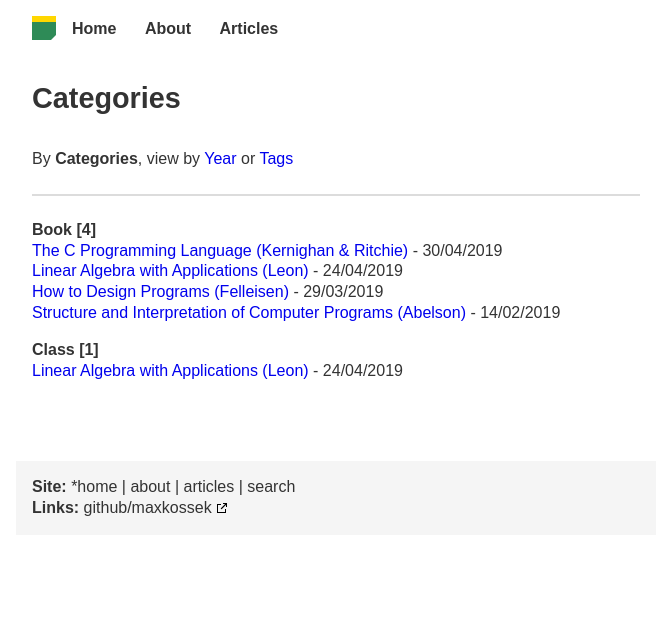
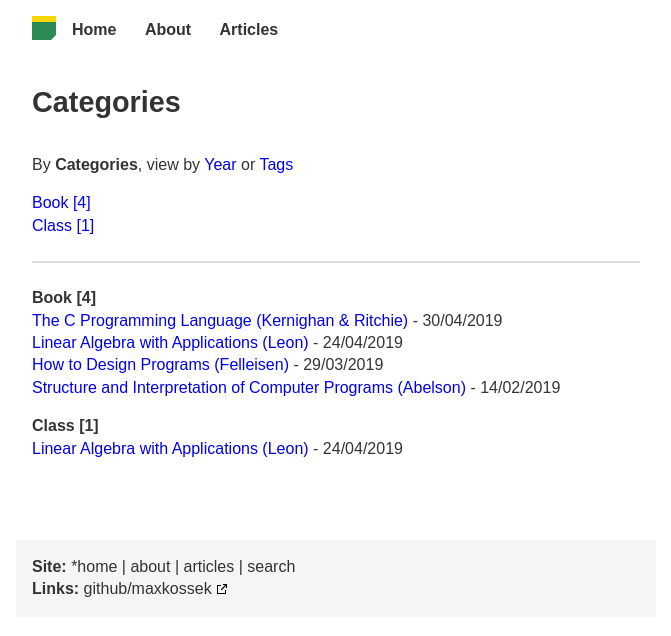
Before and after one commit to maxkossek/maxkossek.github.io, a Jekyll site: the page built from categories.html, in a window 1280 px wide. Shown: the top 636 px of the page, without its empty margins (304-975 px from the left). Built offline with Jekyll 4.4.1, drawn with Linux system fonts in a browser that asks for light colours.

Commit message:
Add category and tag overview

```diff
--- a/_layouts/post.html
+++ b/_layouts/post.html
@@ -11,14 +11,14 @@ layout: default
 {% if page.categories.size > 0 %}
  | <strong class="category">
 {% for category in page.categories %}
-<a href="{{site.baseurl}}/categories#{{ category | downcase | url_escape | strip | replace: ' ', '-' }}">{{category | capitalize}}</a>{% unless forloop.last %}, {% endunless %}
+<a href="{{site.baseurl}}/categories#{{ category | slugify }}">{{category | capitalize}}</a>{% unless forloop.last %}, {% endunless %}
 {% endfor %}
 </strong>
 {% endif %}
 {% if page.tags.size > 0 %}
  - <span class="tag">tags:</span>
 {% for tag in page.tags %}
-<a href="{{site.baseurl}}/tags#{{ tag | downcase | url_escape | strip | replace: ' ', '-' }}">#{{tag}}</a>{% unless forloop.last %}, {% endunless %}
+<a href="{{site.baseurl}}/tags#{{ tag | slugify }}">#{{tag}}</a>{% unless forloop.last %}, {% endunless %}
 {% endfor %}
 {% endif %}
 </span>
--- a/categories.html
+++ b/categories.html
@@ -11,10 +11,18 @@ description: Collection of all categories on maxkossek.
 
 <div>By <strong>Categories</strong>, view by <a href="/articles">Year</a> or <a href="/tags">Tags</a></div>
 
+<p>
+<ul class="none">
+{% for category in site.categories %}
+<li><a class="category" href="#{{ category[0] | slugify }}">{{ category[0] | capitalize }} <span>[{{ category[1].size }}]</span></a></li>
+{% endfor %}
+</ul>
+</p>
+
 <hr>
 
 {% for category in site.categories %}
-<strong id="{{ category[0] | downcase | url_escape | strip | replace: ' ', '-' }}" style="text-transform: capitalize;">{{ category | first }} <span>[{{ category[1].size }}]</span></strong>
+<strong id="{{ category[0] | slugify }}">{{ category | first | capitalize }} <span>[{{ category[1].size }}]</span></strong>
 <ul class="none">
 {% for post in category.last %}
 <li><a href="{{ post.url }}" title="{{ post.title }}">{{ post.title }}</a> - <time>{{ post.date | date: "%-d/%m/%Y" }}</time></li>
--- a/css/main.css
+++ b/css/main.css
@@ -6,7 +6,7 @@ body {
 	-webkit-font-smoothing: antialiased;
     text-rendering: optimizeLegibility;
 	font-family: arial, sans-serif;
-	line-height: 1.3;
+	line-height: 1.4;
     color: #333;
     margin: 0;
 }
```
Also changed, not shown: tags.html (+9 -1 lines).
